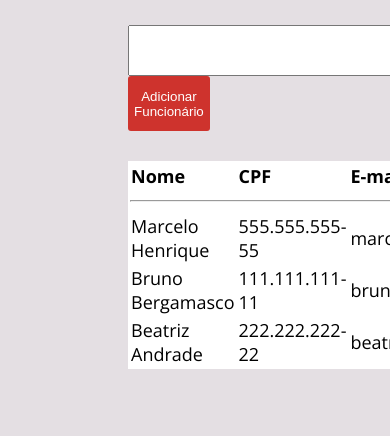
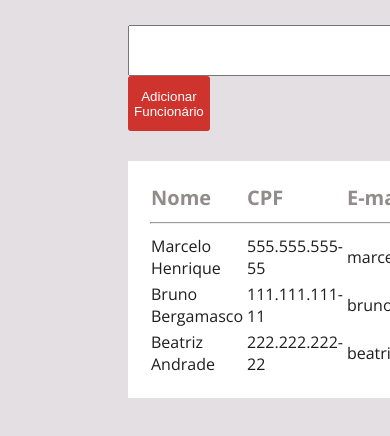
Before and after one commit to StartFuture/onboarding-me-rh-front, a React (Create React App) app: page /employee-listing in a window 390 px wide. Shown: the top 436 px of the page. Built offline with nearby package versions, Linux system fonts and the light colour scheme; a web font is replaced by a local one.

Commit message:
Estilizaçao da tabela e inicio do mobile

```diff
--- a/src/pages/EmployeeListing/assets/css/style.css
+++ b/src/pages/EmployeeListing/assets/css/style.css
@@ -1,3 +1,5 @@
+@import url("https://fonts.googleapis.com/css2?family=Open+Sans:ital,wght@0,300;0,400;0,500;0,600;0,700;0,800;1,300;1,400;1,500;1,600;1,700;1,800&display=swap");
+
 .full-div {
   display: flex;
 }
@@ -25,18 +27,28 @@
 }
 
 .table-div thead {
-    padding: 10px;
+  color: var(--Gray-70, #918b8b);
+  font-family: "Open Sans";
+  font-size: 20px;
+  font-weight: 400;
 }
 
 .table-div table {
+  padding: 20px;
+  gap: 25px;
   text-align: left;
   background-color: white;
   margin-top: 30px;
   width: 100%;
-  font-size: 18px;
-  font-style: normal;
+}
+
+.table-div tbody {
+  font-size: 16px;
+  color: var(--Secondary, #1e1e1e);
+  font-family: "Open Sans";
+  font-weight: 400;
 }
 
 .table-div hr {
-  width: 475%;
+  width: 495%;
 }
```
